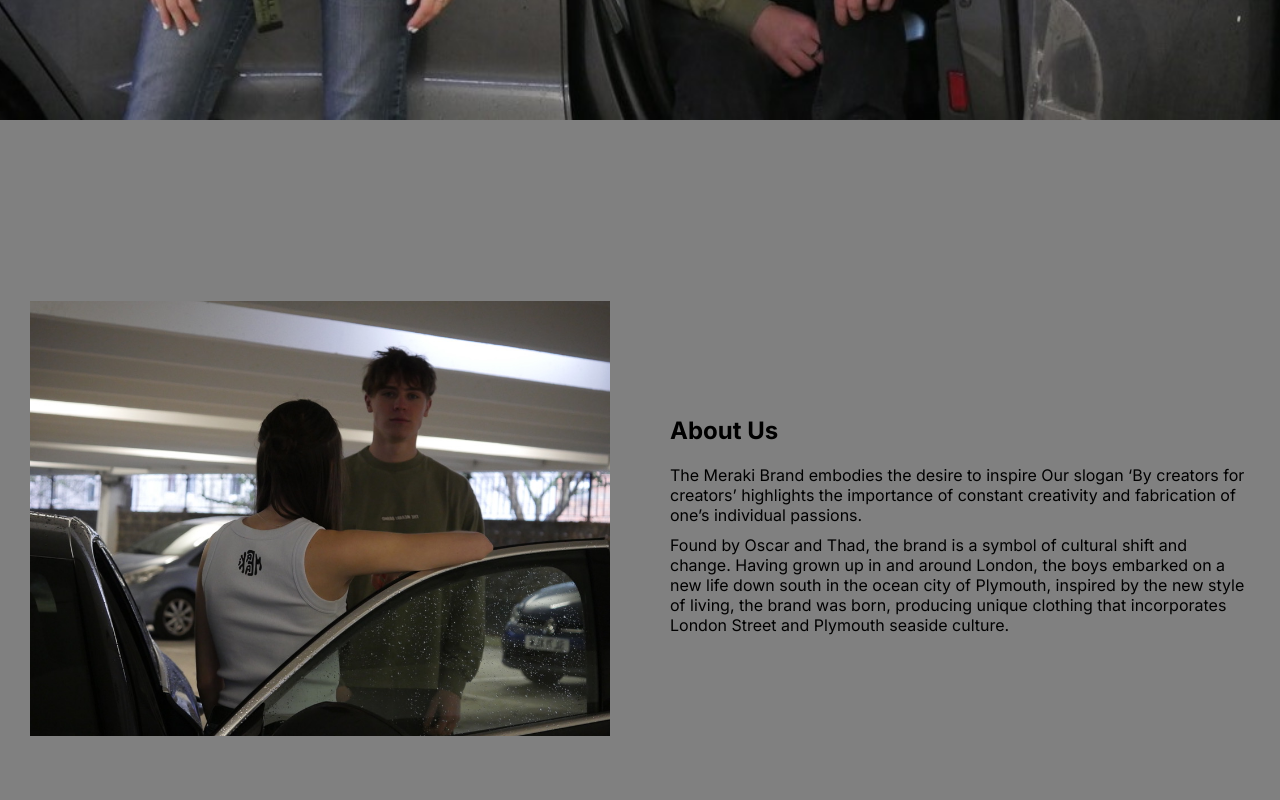
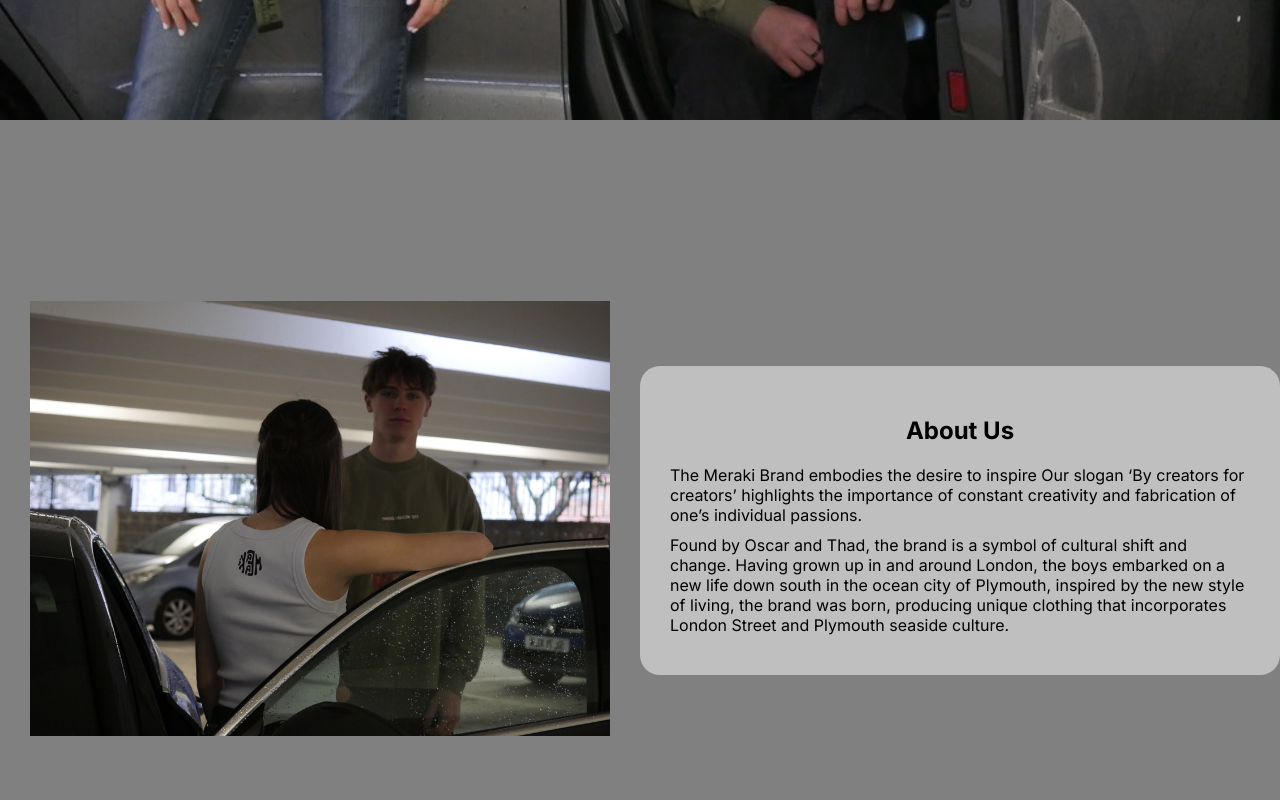
Before and after one commit to kacperadamczyk2110/UniversityOfPlymouth_COMP1004, a Next.js app: page / in a window 1280 px wide. Shown: the part 680-1480 px from the top of the page. Built offline with nearby package versions, Linux system fonts and the light colour scheme; no server answers; the database is empty.

Commit message:
more css

```diff
--- a/app/globals.css
+++ b/app/globals.css
@@ -49,10 +49,14 @@
 #aboutUsDiv{
   width: 100%;
   min-height: 100vh;
-  max-width: 1600px;
   margin: auto;
   display: flex;
-  background-color: gray;
+  background-color: gray
+}
+#rightAbout{
+  background-color: rgba(255, 255, 255, 0.489);
+  border-radius: 20px;
+
 }
 #aboutUsDiv > div{
   margin: auto;
@@ -66,9 +70,11 @@
 }
 #aboutUsDiv > div > h2{
   margin: 20px auto;
+  text-align: center;
 }
 #aboutUsDiv > div > p{
   margin: 10px auto;
+
 }
 #myFormDiv{
   width: 100%;
@@ -123,15 +129,18 @@
   height: 100vh;
   display: flex;
   flex-direction: column;
+
+
 }
 #productsTitle{
-  margin-bottom: 20px;
   text-align: center;
 }
 
 #outProductDiv > div{
   margin: auto;
   display: flex;
+
+
 }
 #outProductDiv > div > div{
   margin: 10px 20px;
@@ -139,7 +148,6 @@
   box-shadow:2px 0px 7px;
   padding: 30px 10px;
   border-radius: 20px;
-
 }
 #imageHolderforProduct{
   aspect-ratio: 4/3;
@@ -155,6 +163,7 @@
 }
 #product{
   position: relative;
+  background-color: lightgray
 }
 #myRatingHome{
   position: relative;
```
